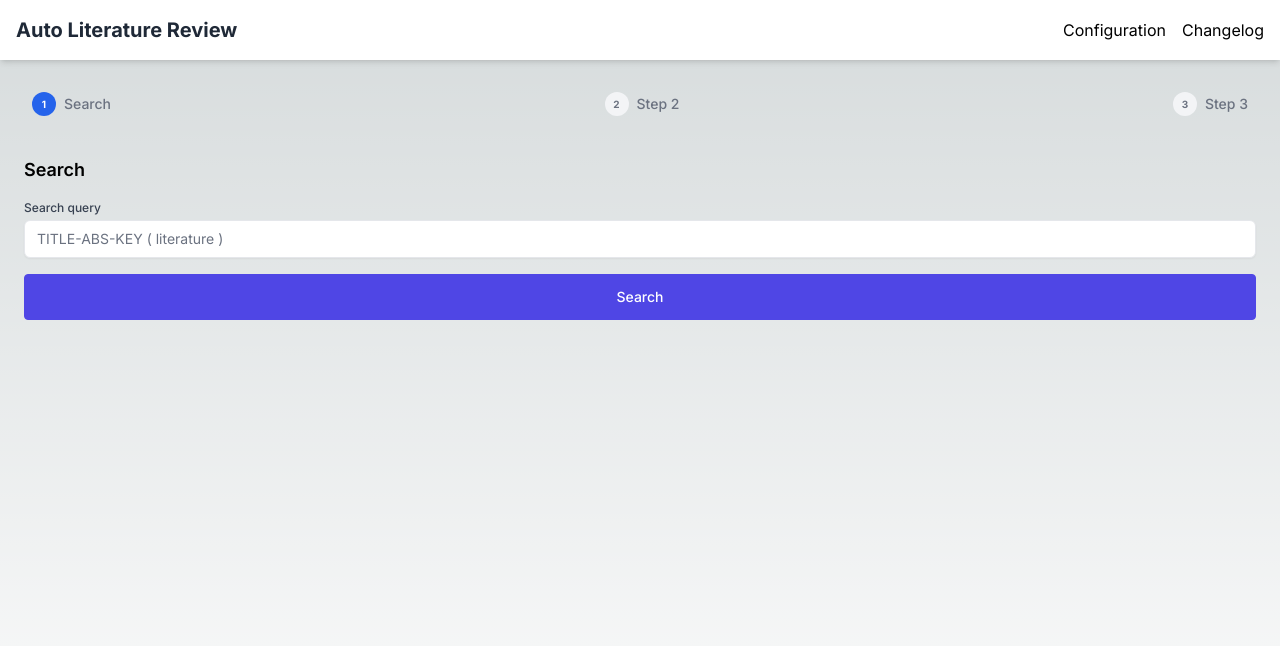
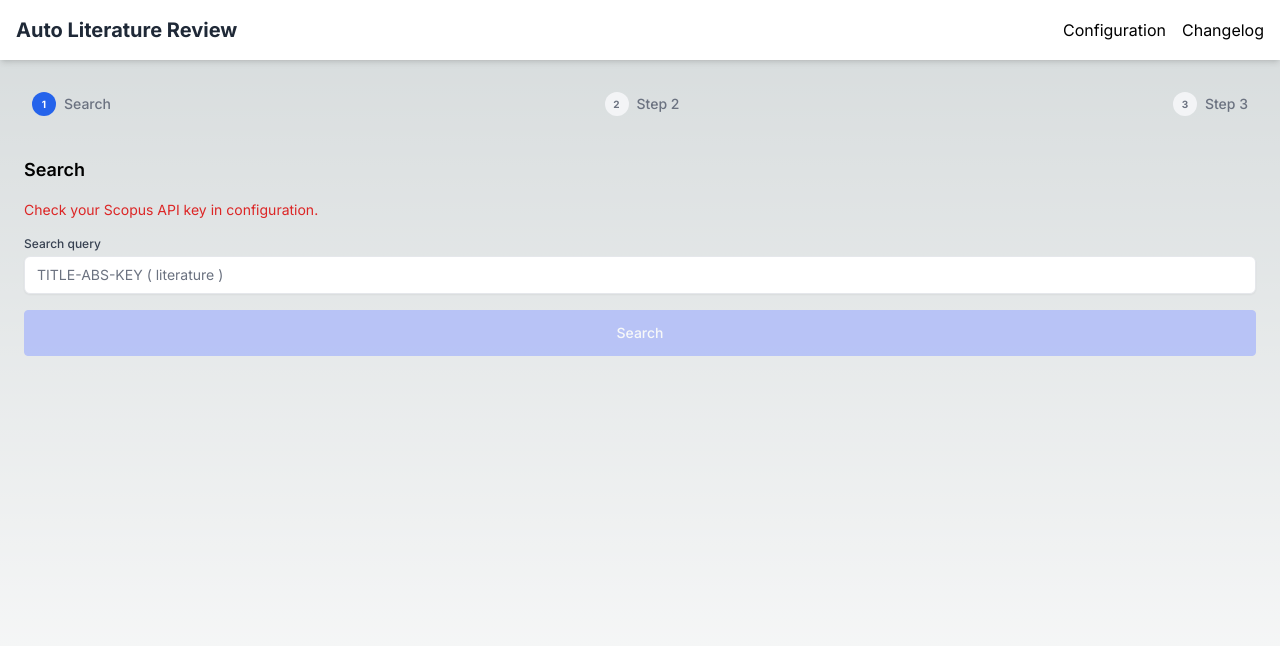
Before and after one commit to jaska120/auto-literature-review, a Next.js app: page / in a window 1280 px wide. Shown: the top 646 px of the page. Built offline with nearby package versions, Linux system fonts and the light colour scheme.

Commit message:
make the literature search form aware of missing api key

```diff
--- a/src/clients/elsevier/scopus.ts
+++ b/src/clients/elsevier/scopus.ts
@@ -4,6 +4,8 @@ import {
   ZodScopusConfig,
   ScopusSearchResponse,
   ScopusConfig,
+  ScopusSearchParams,
+  ZodScopusErrorResponse,
 } from "./types";
 
 export class Scopus {
@@ -31,24 +33,29 @@ export class Scopus {
   ) {
     const url = `${this.host}${path}?${new URLSearchParams(params)}`;
     const response = await fetch(url, {
-      headers: { "X-ELS-APIKey": this.apiKey },
+      headers: { Accept: "application/json", "X-ELS-APIKey": this.apiKey },
     });
+    const data = await response.json();
     if (response.status !== 200) {
-      throw new Error(`Failed to fetch: ${response.statusText}`);
+      const errorResponse = ZodScopusErrorResponse.parse(data);
+      throw new Error(errorResponse["service-error"].status.statusText);
     }
-    const data = await response.json();
     return parse(data);
   }
 
   /**
    * Search the Scopus database.
-   * @param query The search query.
+   * @param query The search query parameters.
    * @returns The search results.
    */
-  async search(query: string): Promise<ScopusSearchResponse> {
+  async search(params: ScopusSearchParams): Promise<ScopusSearchResponse> {
     return this.request(
       "/content/search/scopus",
-      ZodScopusSearchParams.parse({ query }),
+      ZodScopusSearchParams.parse({
+        count: "25",
+        sort: "citedby-count",
+        ...params,
+      } satisfies ScopusSearchParams),
       ZodScopusSearchResponse.parse
     );
   }
@@ -70,7 +77,7 @@ export class Scopus {
     const previousApiKey = this.apiKey;
     this.setApiKey(apiKey);
     try {
-      await this.search("test-api-key");
+      await this.search({ query: "test-api-key", count: "1" });
       return true;
     } catch {
       this.setApiKey(previousApiKey);
--- a/src/clients/elsevier/types.ts
+++ b/src/clients/elsevier/types.ts
@@ -15,7 +15,42 @@ export type ScopusConfig = z.infer<typeof ZodScopusConfig>;
  * @see {@link https://dev.elsevier.com/documentation/ScopusSearchAPI.wadl}
  */
 export const ZodScopusSearchParams = z.object({
+  /**
+   * The search query, e.g. "TITLE-ABS-KEY ( "artificial intelligence" )".
+   */
   query: z.string().optional(),
+  /**
+   * The search view to use.
+   * See {@link https://dev.elsevier.com/sc_search_views.html} for more details.
+   * @default "STANDARD"
+   */
+  view: z.union([z.literal("STANDARD"), z.literal("COMPLETE")]).optional(),
+  /**
+   * Numeric value representing the maximum number of results to be returned for the search.
+   * If not provided this will be set to a system default based on service level.
+   * In addition the number cannot exceed the maximum system default - if it does an error will be returned.
+   */
+  count: z.string().optional(),
+  /**
+   * Represents the sort field name in descending (DESC) order.
+   * @default "citedby-count"
+   */
+  sort: z
+    .union([
+      z.literal("artnum"),
+      z.literal("citedby-count"),
+      z.literal("coverDate"),
+      z.literal("creator"),
+      z.literal("orig-load-date"),
+      z.literal("pagecount"),
+      z.literal("pagefirst"),
+      z.literal("pageRange"),
+      z.literal("publicationName"),
+      z.literal("pubyear"),
+      z.literal("relevancy"),
+      z.literal("volume"),
+    ])
+    .optional(),
 });
 
 export type ScopusSearchParams = z.infer<typeof ZodScopusSearchParams>;
@@ -127,3 +162,14 @@ export const ZodScopusSearchResponse = z.object({
 });
 
 export type ScopusSearchResponse = z.infer<typeof ZodScopusSearchResponse>;
+
+export const ZodScopusErrorResponse = z.object({
+  "service-error": z.object({
+    status: z.object({
+      statusCode: z.string(),
+      statusText: z.string(),
+    }),
+  }),
+});
+
+export type ScopusErrorResponse = z.infer<typeof ZodScopusErrorResponse>;
--- a/src/components/button/button.tsx
+++ b/src/components/button/button.tsx
@@ -6,7 +6,12 @@ interface ButtonProps extends Omit<React.ButtonHTMLAttributes<HTMLButtonElement>
   loading?: boolean;
 }
 
-function getClassName(variant: ButtonVariant, disabled: boolean, fullWidth: boolean) {
+function getClassName(
+  variant: ButtonVariant,
+  disabled: boolean,
+  loading: boolean,
+  fullWidth: boolean
+) {
   let className =
     "inline-flex items-center justify-center rounded border px-12 py-3 text-sm font-medium text-white focus:outline-none focus:ring";
 
@@ -14,13 +19,17 @@ function getClassName(variant: ButtonVariant, disabled: boolean, fullWidth: bool
     className += " w-full";
   }
 
+  if (loading || disabled) {
+    className += " cursor-not-allowed";
+  }
+
   if (disabled) {
     switch (variant) {
       case "primary":
-        className += " border-indigo-300 bg-indigo-300 cursor-not-allowed opacity-70";
+        className += " border-indigo-300 bg-indigo-300 opacity-70";
         break;
       case "destructive":
-        className += " border-red-300 bg-red-300 cursor-not-allowed opacity-70";
+        className += " border-red-300 bg-red-300 opacity-70";
         break;
       default:
         className += variant satisfies never;
@@ -44,7 +53,7 @@ function getClassName(variant: ButtonVariant, disabled: boolean, fullWidth: bool
 export function Button({ variant, fullWidth, loading, disabled, children, ...props }: ButtonProps) {
   return (
     <button
-      className={getClassName(variant, disabled || false, fullWidth || false)}
+      className={getClassName(variant, disabled || false, loading || false, fullWidth || false)}
       type="button"
       disabled={loading || disabled}
       {...props}
--- a/src/components/multi-step-form/search.tsx
+++ b/src/components/multi-step-form/search.tsx
@@ -5,37 +5,59 @@ import { zodResolver } from "@hookform/resolvers/zod";
 import { Button } from "@/components/button/button";
 import { useBoundStore } from "@/state/bound-store";
 import { useShallow } from "zustand/react/shallow";
-import { isRunning, isSuccess, getValue } from "@/utils/operation";
+import { isSuccess, getValue, isError, getError } from "@/utils/operation";
 import { Table } from "@/components/table/table";
+import Link from "next/link";
 
 const schema = z.object({
-  query: z.string(),
+  query: z.string().min(3),
 });
 
 type Schema = z.infer<typeof schema>;
 
 export function Search() {
   const search = useBoundStore(
-    useShallow((state) => ({ result: state.literatureSearch, run: state.loadLiteratureSearch }))
+    useShallow((s) => ({
+      result: s.literatureSearch,
+      run: s.loadLiteratureSearch,
+      connection: s.connections.scopus.test,
+    }))
   );
-  const { register, handleSubmit } = useForm<Schema>({
+  const { register, handleSubmit, formState } = useForm<Schema>({
     resolver: zodResolver(schema),
   });
 
-  const onQuery = (s: Schema) => {
-    search.run(s.query);
+  const onQuery = async (s: Schema) => {
+    await search.run(s.query);
   };
 
   return (
     <div className="flex flex-col gap-8">
       <form className="flex flex-col gap-4" name="search-form" onSubmit={handleSubmit(onQuery)}>
+        {!isSuccess(search.connection) && (
+          <Link
+            href="/configuration"
+            className="text-sm hover:underline text-red-600 hover:text-red-700"
+          >
+            Check your Scopus API key in configuration.
+          </Link>
+        )}
         <Input
           {...register("query")}
-          id="search-query"
+          id="query"
           label="Search query"
           placeholder="TITLE-ABS-KEY ( literature )"
+          disabled={formState.isSubmitting || !isSuccess(search.connection)}
+          error={!!formState.errors.query || isError(search.result)}
+          helperText={formState.errors.query?.message || getError(search.result)?.message}
         />
-        <Button fullWidth variant="primary" type="submit" loading={isRunning(search.result)}>
+        <Button
+          fullWidth
+          variant="primary"
+          type="submit"
+          disabled={!isSuccess(search.connection)}
+          loading={formState.isSubmitting}
+        >
           Search
         </Button>
       </form>
--- a/src/state/config/config.ts
+++ b/src/state/config/config.ts
@@ -1,10 +1,15 @@
 import { StateCreator } from "zustand";
 import * as Op from "@/utils/operation";
-import { testScopusApiKey } from "../effects/scopus/scopus";
+import { testAndSetScopusApiKey, removeScopusApiKey } from "../effects/scopus/scopus";
 import { ExternalService, ConfigSlice } from "./types";
 
+const REMOVE_API_KEY_MAP: Record<ExternalService, () => void> = {
+  scopus: removeScopusApiKey,
+  openAI: () => {},
+};
+
 const TEST_API_KEY_MAP: Record<ExternalService, (apiKey: string) => Promise<boolean>> = {
-  scopus: testScopusApiKey,
+  scopus: testAndSetScopusApiKey,
   openAI: async () => true,
 };
 
@@ -21,6 +26,7 @@ export const createConfigSlice: StateCreator<ConfigSlice> = (set) => ({
   },
   saveApiKey: async (service, apiKey) => {
     if (!apiKey) {
+      REMOVE_API_KEY_MAP[service]();
       set((state) => ({
         connections: {
           ...state.connections,
@@ -37,8 +43,7 @@ export const createConfigSlice: StateCreator<ConfigSlice> = (set) => ({
       },
     }));
 
-    const testFn = TEST_API_KEY_MAP[service];
-    const valid = await testFn(apiKey);
+    const valid = await TEST_API_KEY_MAP[service](apiKey);
 
     set((state) => ({
       connections: {
--- a/src/state/effects/scopus/scopus.ts
+++ b/src/state/effects/scopus/scopus.ts
@@ -2,13 +2,17 @@ import { Scopus } from "@/clients/elsevier/scopus";
 import { LiteratureMetadata } from "@/state/types";
 import { mapLiteratureResult } from "./scopus-mappers";
 
-export const scopus = new Scopus({ apiKey: "" });
+export const scopus = new Scopus({});
 
-export async function testScopusApiKey(apiKey: string): Promise<boolean> {
+export function removeScopusApiKey(): void {
+  scopus.setApiKey("");
+}
+
+export async function testAndSetScopusApiKey(apiKey: string): Promise<boolean> {
   return scopus.testAndSetApiKey(apiKey);
 }
 
 export async function searchScopus(query: string): Promise<LiteratureMetadata[]> {
-  const response = await scopus.search(query);
+  const response = await scopus.search({ query });
   return mapLiteratureResult(response);
 }
```
Also changed, not shown: .changeset/sour-dryers-nail.md (added).
